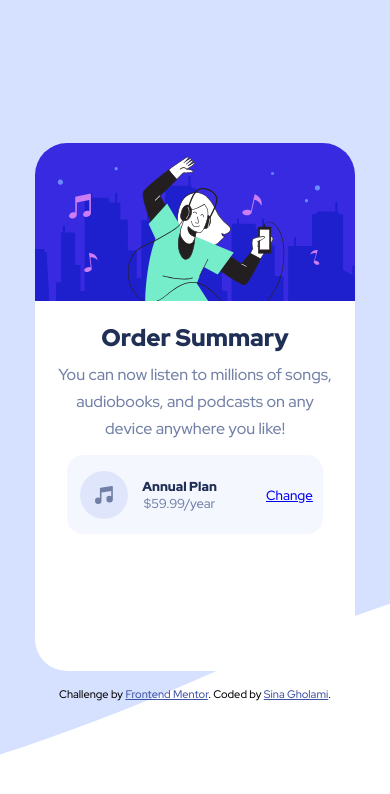
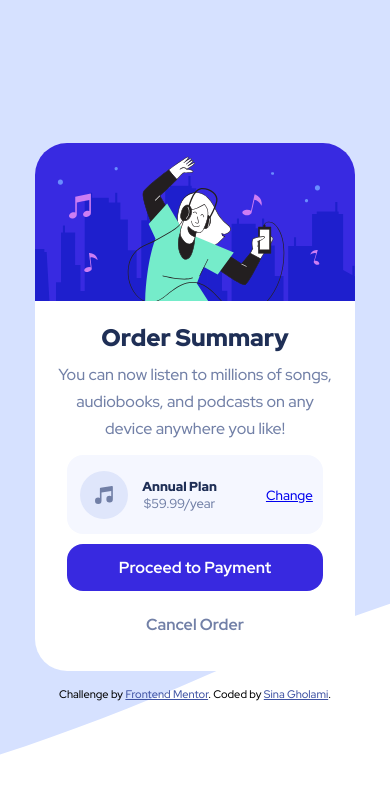
Before and after one commit to sinaGh-cyber/order-summary-component-main, a plain HTML site: page index.html in a window 390 px wide. Drawn offline with Linux system fonts and the light colour scheme.

Commit message:
mobile ready

```diff
--- a/index.html
+++ b/index.html
@@ -53,13 +53,13 @@
 
         <div class="plan-text">
           <h4>Annual Plan</h4>
-          <p> $59.99/year</p>
+          <p>$59.99/year</p>
         </div>
 
         <a href="#">Change</a>
       </div>
-      <a href="" class="btn primary-btn"></a>
-      <a href="" class="btn secandary-btn"></a>
+      <a href="#" class="btn primary-btn">Proceed to Payment</a>
+      <a href="#" class="btn secandary-btn">Cancel Order</a>
       <!-- Order Summary You can now listen to millions of songs, audiobooks, and
     podcasts on any device anywhere you like! Annual Plan $59.99/year Change
     Proceed to Payment Cancel Order -->
--- a/style.css
+++ b/style.css
@@ -38,6 +38,11 @@ p {
   width: 20rem;
   height: 33rem;
   border-radius: 2rem;
+  /* display: flex;
+  flex-direction: column;
+  justify-content: center;
+  align-items: center;
+  text-align: center; */
 }
 /* illustation hero */
 .happy-music-img {
@@ -96,22 +101,49 @@ p {
   color: var(--Dark-blue);
   font-weight: 900;
   font-size: small;
-
 }
 .plan-text {
-    margin-right: 3rem;
+  margin-right: 3rem;
 }
 
 .plan a {
-    font-size: smaller;
-    margin-right: .6rem;
+  font-size: smaller;
+  margin-right: 0.6rem;
 }
 
 .plan a:active {
   color: rgb(107, 62, 212);
   text-decoration: none;
+}
 
+/* buttons */
+
+.btn {
+  height: 9%;
+  width: 80%;
+  display: flex;
+  justify-content: center;
+  align-items: center;
+  text-align: center;
+  font-weight: 700;
+  border-radius: 1rem;
+  margin: 0.6rem auto;
+  text-decoration: none;
 }
+
+.btn.primary-btn {
+  background-color: var(--Bright-blue);
+  color: #fff;
+}
+.btn.primary-btn:active {
+    background-color: rgb(107, 62, 212);
+  }
+.btn.secandary-btn {
+  color: var(--Desaturated-blue);
+}
+.btn.secandary-btn:active {
+    color: var(--Dark-blue);
+  }
 /* front end mentor defult styles */
 
 .attribution {
```
